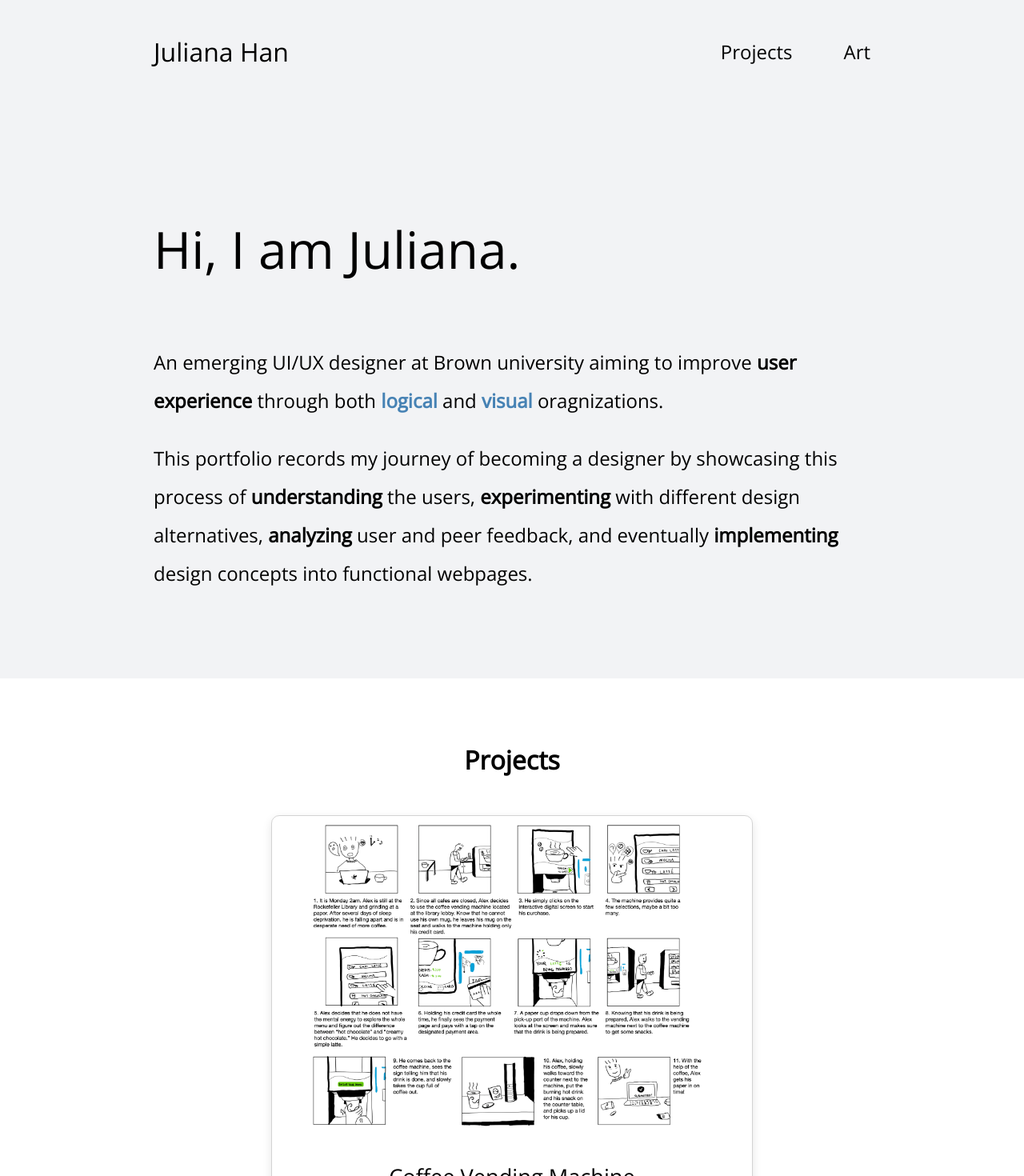
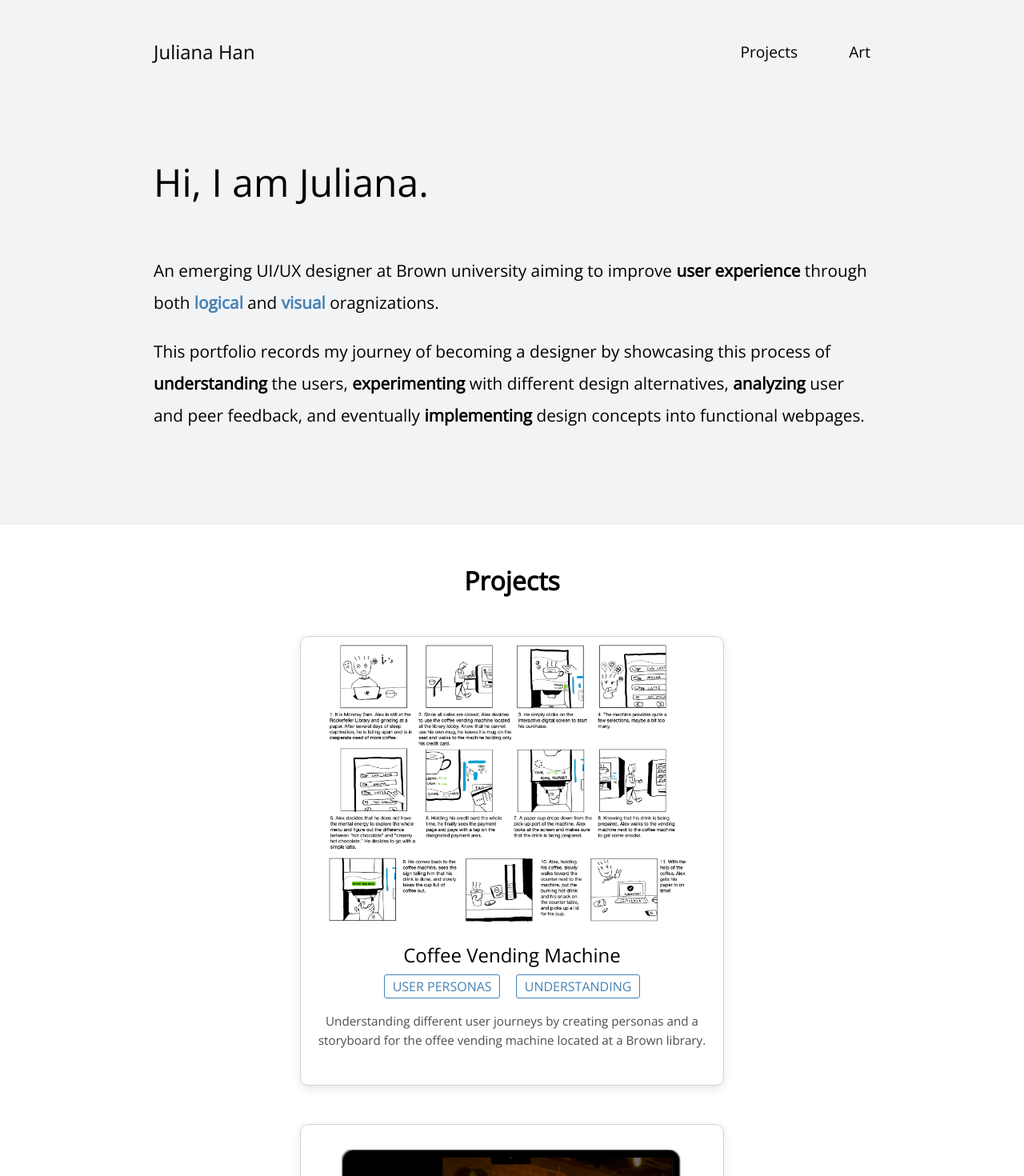
Before and after one commit to julianahyc1225/Portfolio, a React (Create React App) app: page /#/ in a window 1280 px wide. Shown: the top 1470 px of the page at 80% size. Built offline with nearby package versions, Linux system fonts and the light colour scheme.

Commit message:
Add files via upload

```diff
--- a/src/pages/Home.js
+++ b/src/pages/Home.js
@@ -12,7 +12,7 @@ function Home() {
     <div className="Home">
 
         <div className='intro'>
-          <p style={{fontSize:'4rem',display:'inline'}}>Hi, I am Juliana. <br/><br/> </p>
+          <p style={{fontSize:'3rem',display:'inline'}}>Hi, I am Juliana. <br/><br/> </p>
           An emerging UI/UX designer at Brown university aiming to improve <b> user experience</b>  through both <p style={{color:'#4682B4',display:'inline'}}><b>logical</b></p> and <p style={{color:'#4682B4',display:'inline'}}><b>visual</b></p> oragnizations. <br/>
           <p>This portfolio records my journey of becoming a designer by showcasing this process of <b>understanding</b> the users,  <b>experimenting</b> with different design alternatives,  <b>analyzing</b> user and peer feedback, and eventually <b>implementing</b> design concepts into functional webpages.</p>
 
--- a/src/pages/HomeNav.css
+++ b/src/pages/HomeNav.css
@@ -22,10 +22,10 @@
 
 .navbar-title{
   height: 100%;
-  width: 20rem;
+  width: 15rem;
   display:flex;
   align-items:center;
-  font-size: 2rem;
+  font-size: 1.5rem;
   margin-left: 15%;
 
 }
@@ -49,7 +49,7 @@
   align-items:center;
   margin-right: 15%;
   gap: 4rem;
-  font-size: 1.5rem;
+  font-size: 1.2rem;
 
 }
 
@@ -72,19 +72,19 @@
   border-color: lightgray; */
   padding-left: 15%;
   padding-right: 15%;
-  padding-top: 10rem;
-  height: 35rem;
+  padding-top: 5rem;
+  height: 28rem;
   /* display: flex;
   flex-direction: column;
   justify-content: center; */
   text-align: left;
-  font-size: 1.5rem;
-  line-height: 3rem;
+  font-size: 1.3rem;
+  line-height: 2.5rem;
   background-color: #F2F3F5 ;
 }
 
 .project_title{
-  margin:5rem 3rem 3rem 3rem;
+  margin:3rem 3rem 3rem 3rem;
 }
 
 #projects{
@@ -106,7 +106,7 @@
   display: flex;
   flex-direction: row;
   flex-wrap: wrap;
-  gap:4rem;
+  gap:3rem;
   justify-content: center;
 }
 
@@ -114,8 +114,8 @@
   display: flex;
   flex-direction: column;
   flex-shrink: 2;
-  height: 630px;
-  width: 600px;
+  height: 35rem;
+  width: 33rem;
   border-style: solid;
   border-width: 1px;
   border-color: lightgray;
@@ -136,16 +136,17 @@
 }
 
 .projectItem img{
-  height:400px;
-  width: 600px;
+  height:23rem;
+  width: 33rem;
   object-fit: contain;
   border-radius: 10px 10px 0 0;
   transition: 0.5s;
 }
 
 .projectItem_title{
-  font-size: 1.7rem;
-  margin-bottom: 1rem;
+  font-size: 1.5rem;
+  margin-top: 0.5rem;
+  margin-bottom: 0.5rem;
   transition: color  0.3s;
 }
 
@@ -162,7 +163,7 @@
 
 .tag{
   font-size:1rem;
-  padding: 0.5rem 1rem 0.5rem 1rem ;
+  padding: 0.2rem 0.6rem 0.2rem 0.6rem ;
   color:#4682B4;
   border-style: solid;
   border-width: 0.8px;
@@ -171,10 +172,12 @@
 }
 .projectItem_des{
   color: rgba(0, 0, 0, 0.7);
+  font-size:0.95rem;
   margin: 1rem;
   line-height: 1.5rem;
   height: 3rem;
-  width:calc(595px - 2rem);
+  width:calc(33rem - 2rem);
+
 }
 .Art{
   margin:10rem;
```
